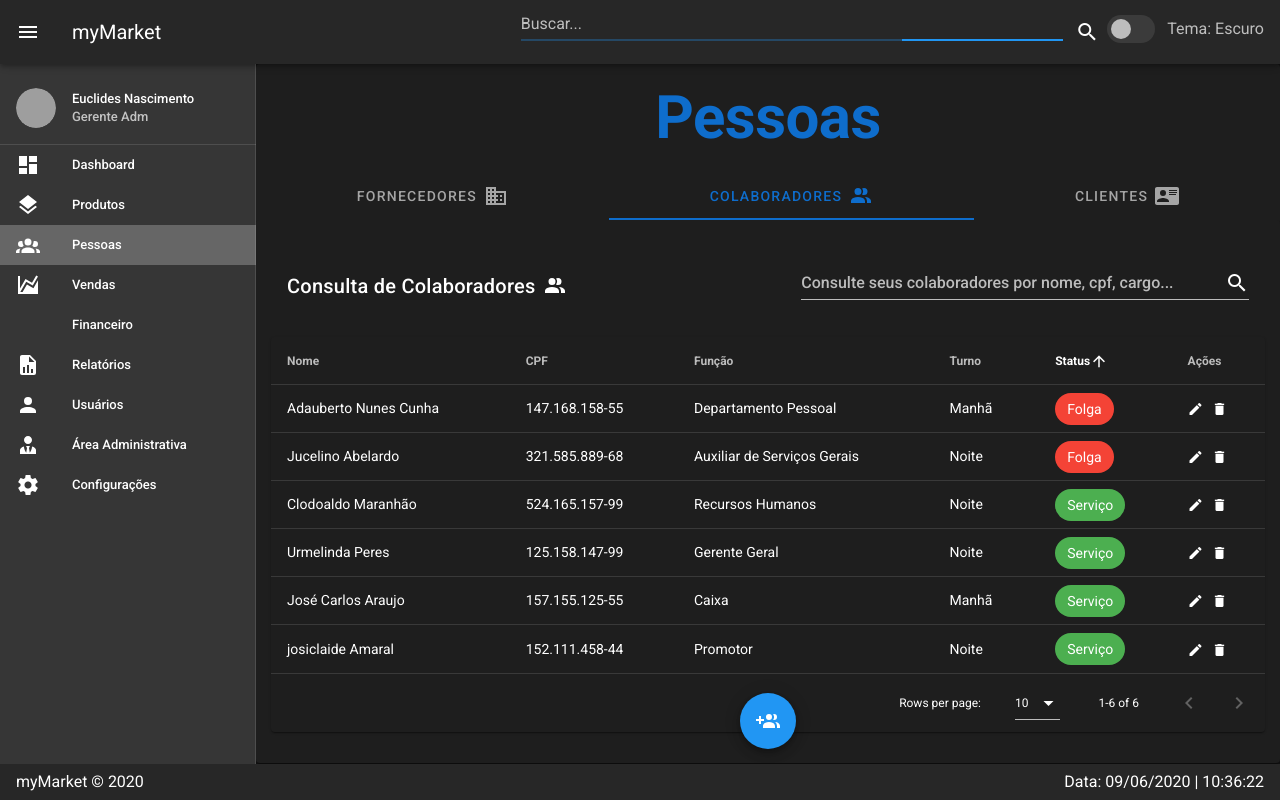
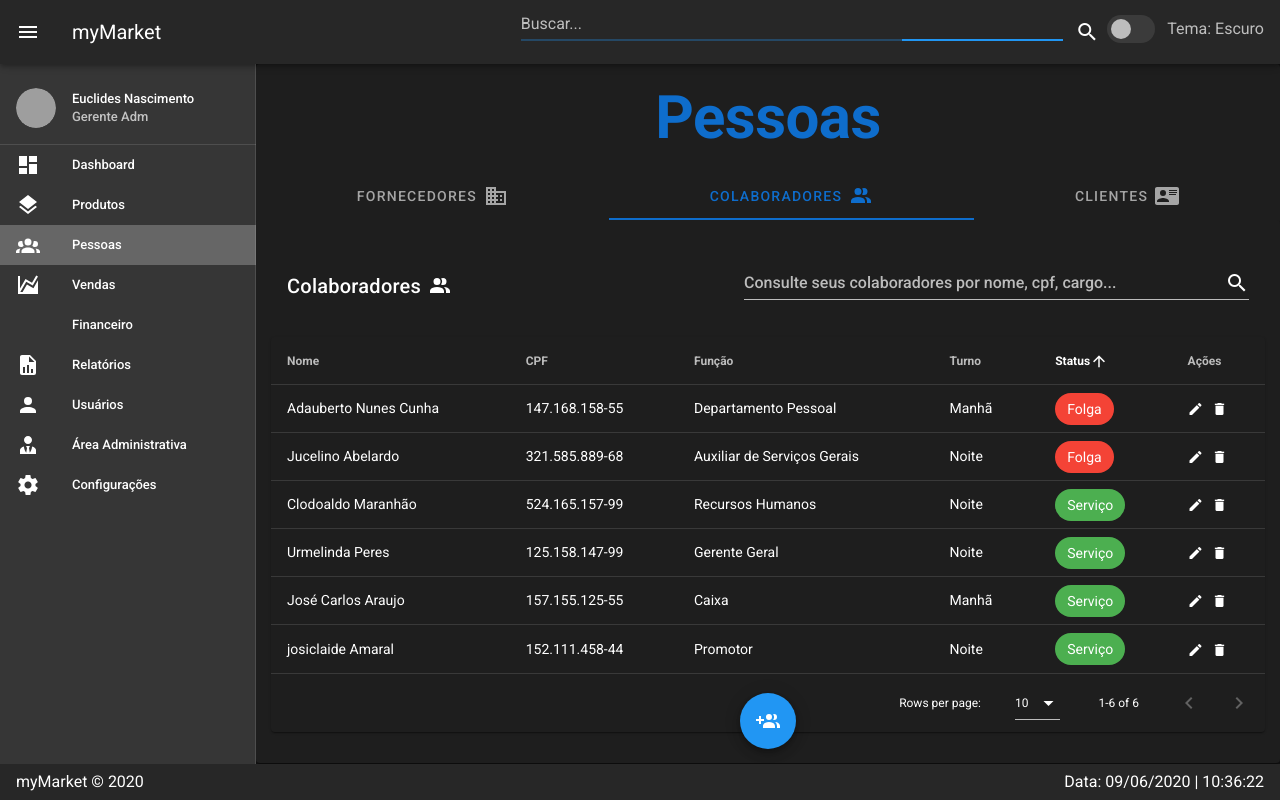
Before and after one commit to mymarket-retaguarda/rp_front, a Vue app: page /people in a window 1280 px wide. Both pictures are taken after a click on the tab "COLABORADORES". Built offline with nearby package versions, Linux system fonts and the light colour scheme; grey boxes are pictures that could not be loaded.

Commit message:
Change Modal Collaborator

```diff
--- a/src/components/People/Collaborator.vue
+++ b/src/components/People/Collaborator.vue
@@ -34,7 +34,7 @@
     </template>
 
     <v-card-title>
-      Consulta de Colaboradores
+      Colaboradores
       <v-icon id="titleIcon">{{ icons.icon }}</v-icon>
       <v-spacer></v-spacer>
       <v-text-field
```
